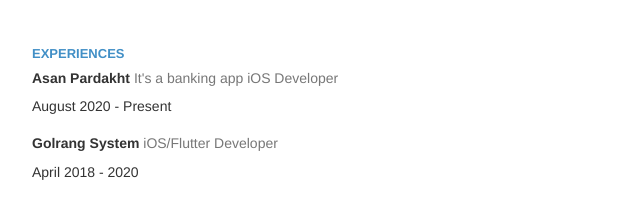
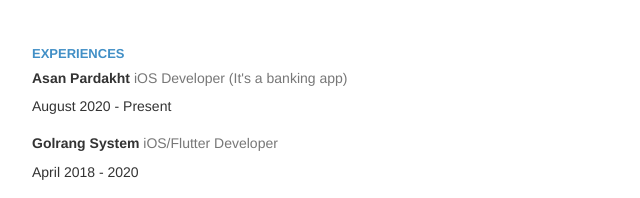
Before and after one commit to farhad1985/farhad1985.github.io, a plain HTML site: page index.html in a window 1280 px wide. Shown: the part 356-554 px from the top of the page, 128-768 px from the left. Drawn offline with Linux system fonts and the light colour scheme.

Commit message:
Update index.html

```diff
--- a/index.html
+++ b/index.html
@@ -78,8 +78,7 @@
                             <h4> Experiences </h4>
                                                       <article>
                                  <h5>Asan Pardakht
-                                  <small>It's a banking app</small>
-                                     <small>iOS Developer</small>
+                                  <small>iOS Developer (It's a banking app)</small>
                                     </h5>
                                     <time>August 2020 - Present</time>
                                 </article>
```
